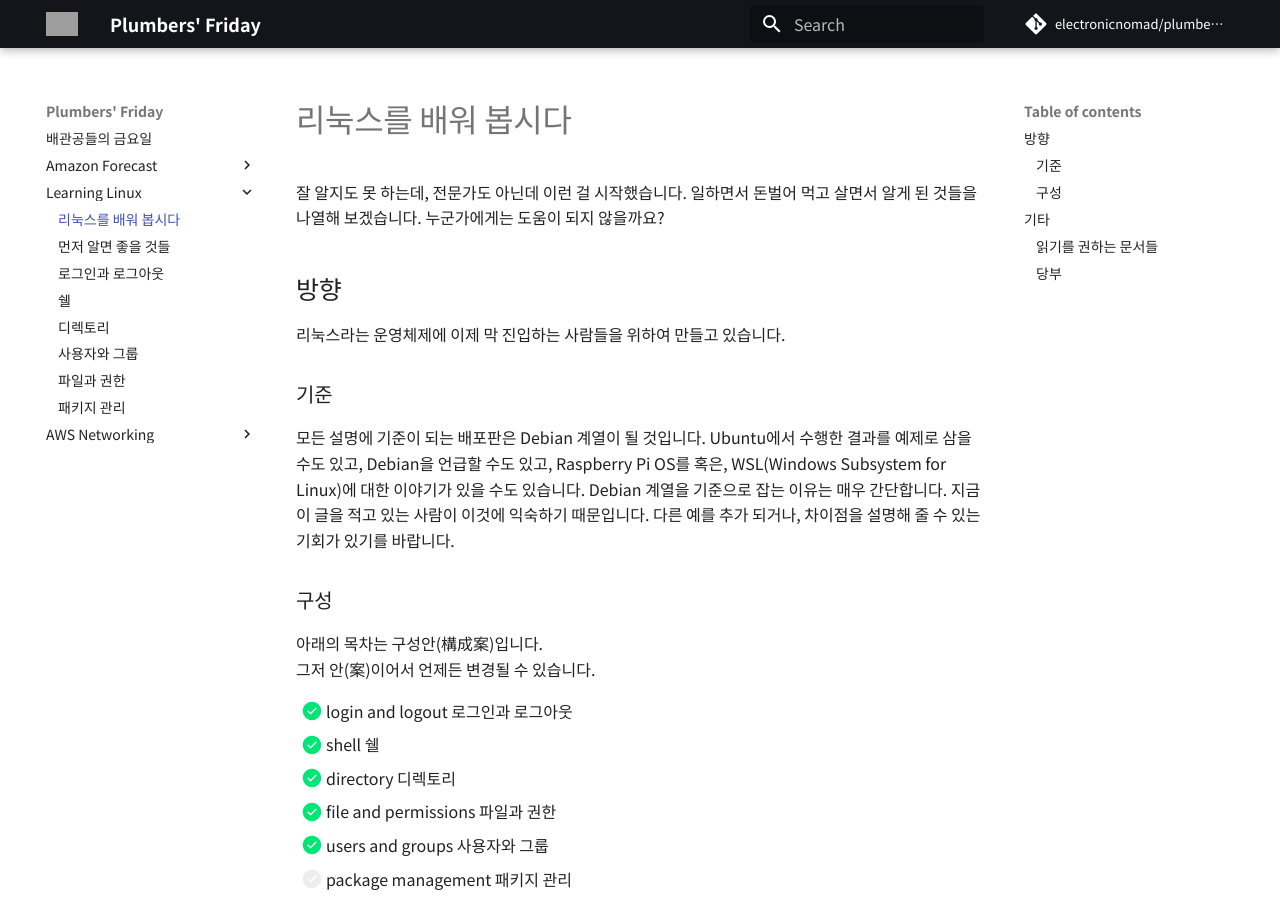
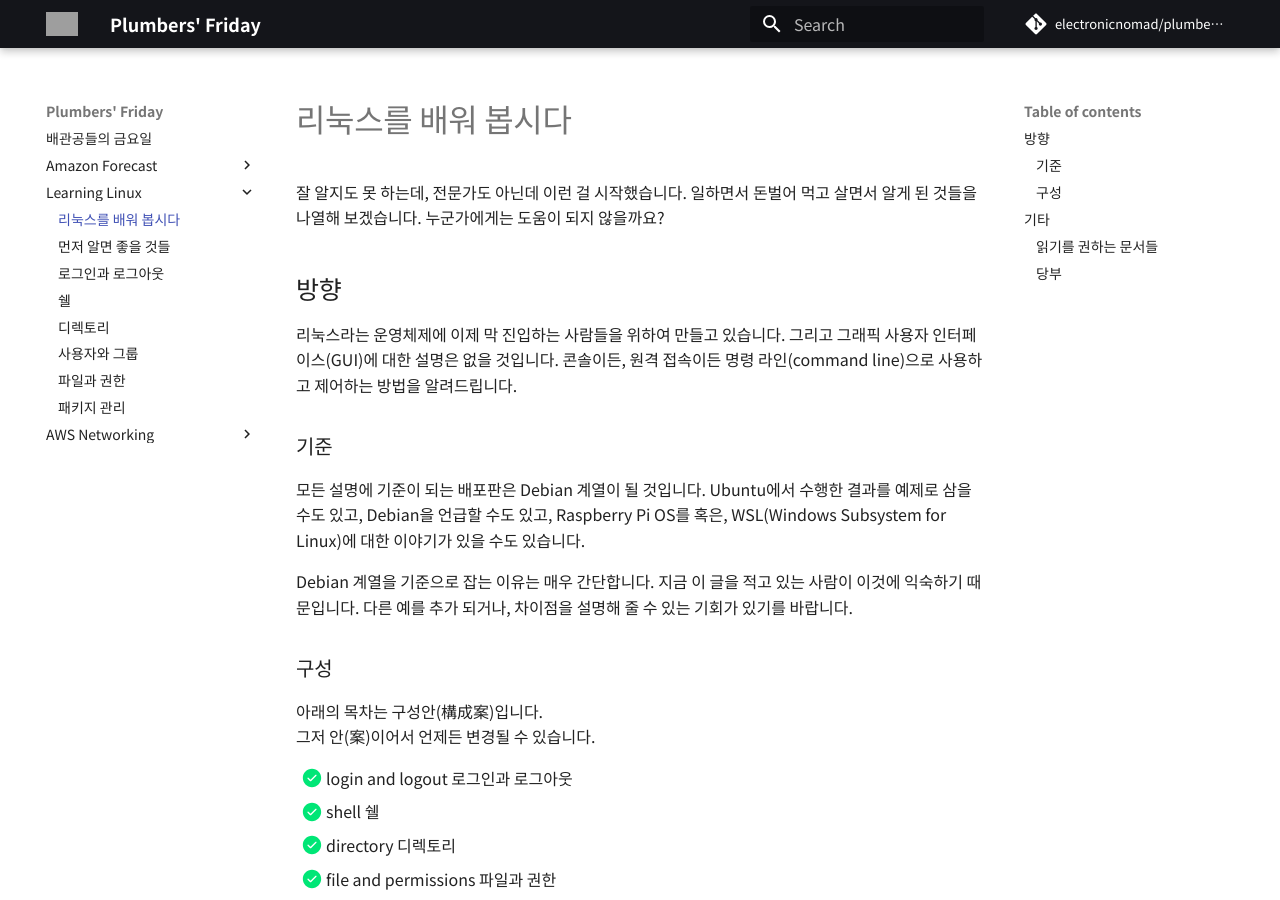
Before and after one commit to electronicnomad/plumbers-friday, an MkDocs documentation site: the page built from docs/linux/index.md, in a window 1280 px wide and 900 px high. Built offline with MkDocs 1.6.1 and Material for MkDocs 9.7.7, drawn with Linux system fonts in a browser that asks for light colours; some web fonts are replaced; comment, search, counter and statistics services are not loaded; grey boxes are pictures that could not be loaded.

Commit message:
Update index.md

```diff
--- a/docs/linux/index.md
+++ b/docs/linux/index.md
@@ -7,6 +7,9 @@
 ## 방향
 
 리눅스라는 운영체제에 이제 막 진입하는 사람들을 위하여 만들고 있습니다.
+그리고 그래픽 사용자 인터페이스(GUI)에 대한 설명은 없을 것입니다.
+콘솔이든, 원격 접속이든 명령 라인(command line)으로 사용하고
+제어하는 방법을 알려드립니다.
 
 ### 기준
 
@@ -14,6 +17,7 @@
 Ubuntu에서 수행한 결과를 예제로 삼을 수도 있고,
 Debian을 언급할 수도 있고, Raspberry Pi OS를
 혹은, WSL(Windows Subsystem for Linux)에 대한 이야기가 있을 수도 있습니다.
+
 Debian 계열을 기준으로 잡는 이유는 매우 간단합니다. 지금 이 글을 적고 있는
 사람이 이것에 익숙하기 때문입니다. 다른 예를 추가 되거나, 차이점을 설명해 줄 수 있는
 기회가 있기를 바랍니다.
@@ -28,7 +32,7 @@ Debian 계열을 기준으로 잡는 이유는 매우 간단합니다. 지금
 - [x] directory 디렉토리
 - [x] file and permissions 파일과 권한
 - [x] users and groups 사용자와 그룹
-- [ ] package management 패키지 관리
+- [x] package management 패키지 관리
 - [ ] /var/log/* 로그 파일들
 - [ ] daemon and services 데몬과 서비스
 - [ ] hardware information 하드웨어 정보 조회
```
